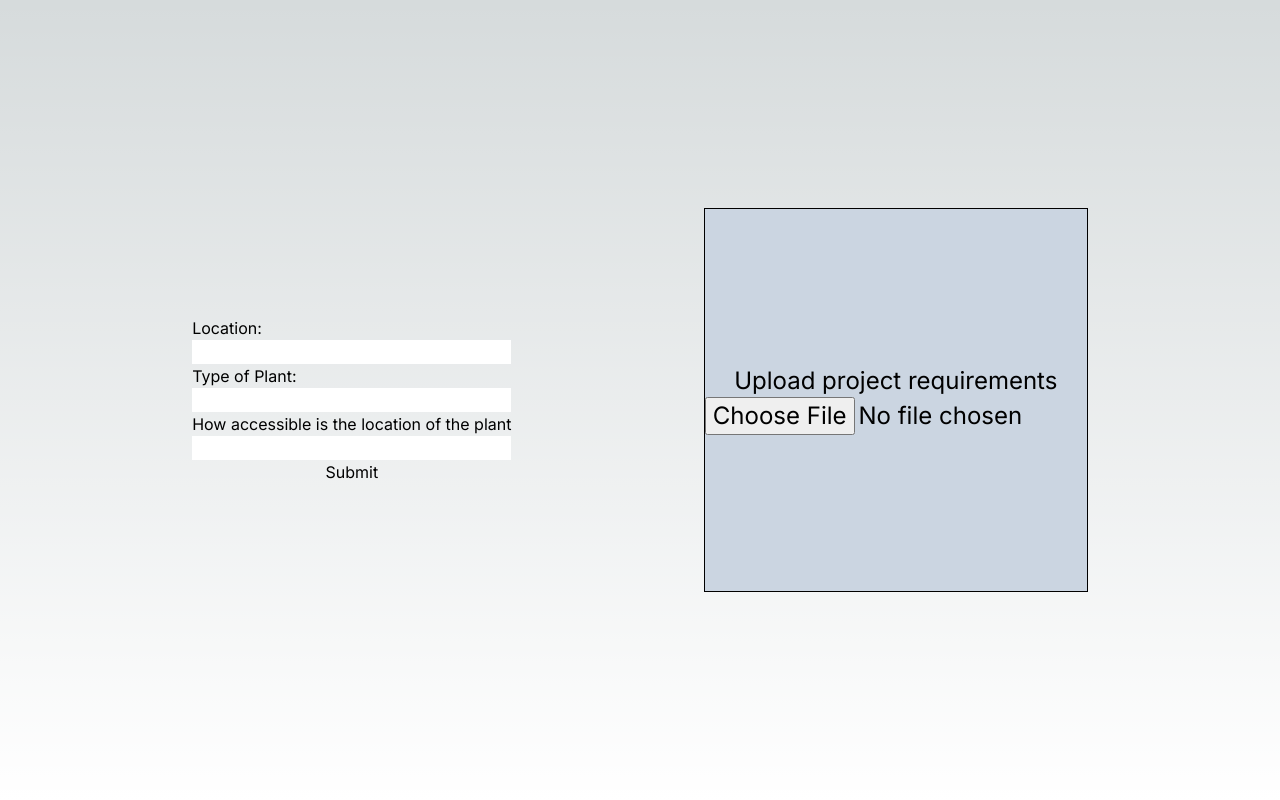
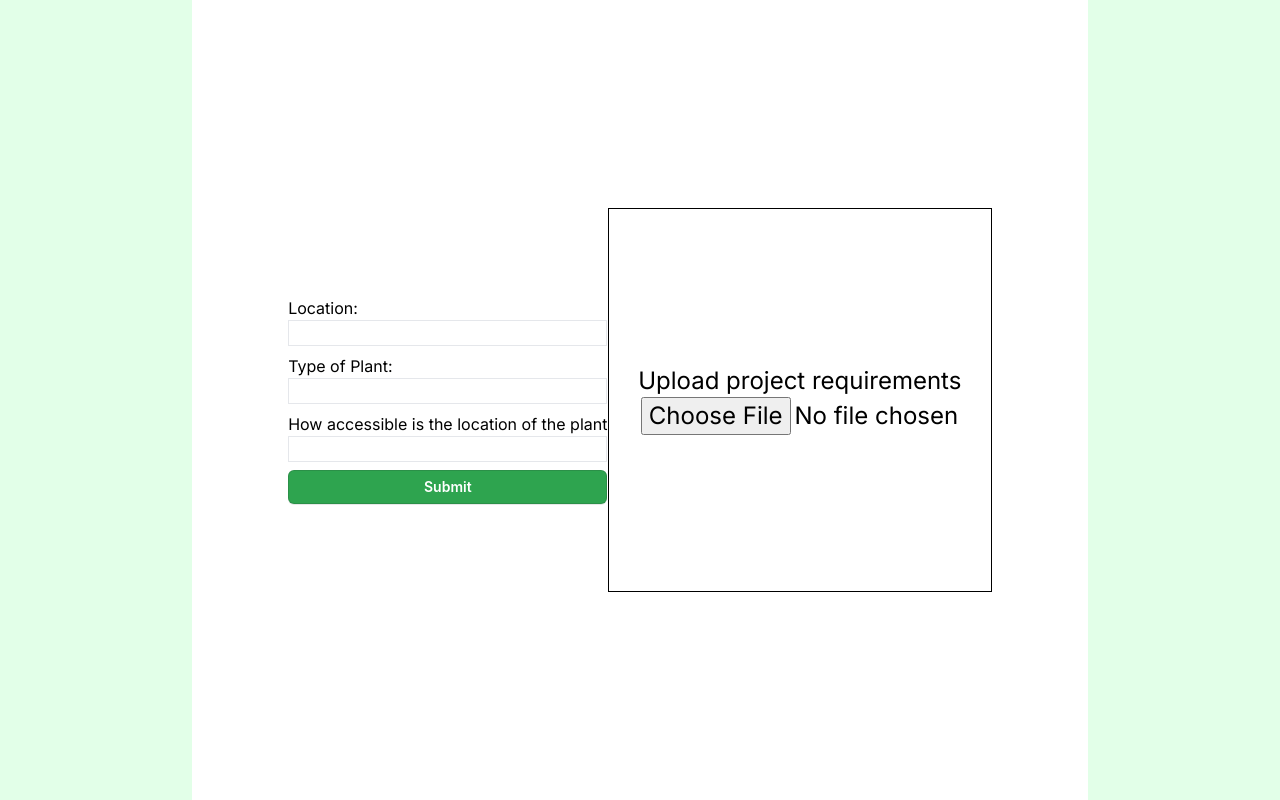
Before and after one commit to phm-2024/harakeke-hack, a Next.js app: page / in a window 1280 px wide. Built offline with nearby package versions, Linux system fonts and the light colour scheme.

Commit message:
style buttons

```diff
--- a/app/globals.css
+++ b/app/globals.css
@@ -2,7 +2,7 @@
 @tailwind components;
 @tailwind utilities;
 
-:root {
+/* :root {
   --foreground-rgb: 0, 0, 0;
   --background-start-rgb: 214, 219, 220;
   --background-end-rgb: 255, 255, 255;
@@ -14,20 +14,82 @@
     --background-start-rgb: 0, 0, 0;
     --background-end-rgb: 0, 0, 0;
   }
+} */
+
+html {
+  background-color: rgb(226, 255, 232);
+  display: flex;
+  justify-content: center;
 }
 
 body {
-  color: rgb(var(--foreground-rgb));
+  /* color: rgb(var(--foreground-rgb));
   background: linear-gradient(
       to bottom,
       transparent,
       rgb(var(--background-end-rgb))
     )
-    rgb(var(--background-start-rgb));
+    rgb(var(--background-start-rgb)); */
+  /* margin: 2em 0em; */
+  background-color: white;
+  width: 70%;
+  /* height: 70%; */
 }
 
-@layer utilities {
+/* @layer utilities {
   .text-balance {
     text-wrap: balance;
   }
+} */
+
+.button-3 {
+  appearance: none;
+  background-color: #2ea44f;
+  border: 1px solid rgba(27, 31, 35, 0.15);
+  border-radius: 6px;
+  box-shadow: rgba(27, 31, 35, 0.1) 0 1px 0;
+  box-sizing: border-box;
+  color: #fff;
+  cursor: pointer;
+  display: inline-block;
+  font-family: -apple-system, system-ui, 'Segoe UI', Helvetica, Arial,
+    sans-serif, 'Apple Color Emoji', 'Segoe UI Emoji';
+  font-size: 14px;
+  font-weight: 600;
+  line-height: 20px;
+  padding: 6px 16px;
+  position: relative;
+  text-align: center;
+  text-decoration: none;
+  user-select: none;
+  -webkit-user-select: none;
+  touch-action: manipulation;
+  vertical-align: middle;
+  white-space: nowrap;
 }
+
+.button-3:focus:not(:focus-visible):not(.focus-visible) {
+  box-shadow: none;
+  outline: none;
+}
+
+.button-3:hover {
+  background-color: #2c974b;
+}
+
+.button-3:focus {
+  box-shadow: rgba(46, 164, 79, 0.4) 0 0 0 3px;
+  outline: none;
+}
+
+.button-3:disabled {
+  background-color: #94d3a2;
+  border-color: rgba(27, 31, 35, 0.1);
+  color: rgba(255, 255, 255, 0.8);
+  cursor: default;
+}
+
+.button-3:active {
+  background-color: #298e46;
+  box-shadow: rgba(20, 70, 32, 0.2) 0 1px 0 inset;
+}
--- a/app/page.tsx
+++ b/app/page.tsx
@@ -1,12 +1,23 @@
+'use client'
+
+import { useState } from 'react'
+
 export default function Home() {
+  const [response, setResponse] = useState(false)
+
+  function handleSubmti() {
+    setResponse(true)
+  }
+
   return (
     <main className="flex min-h-screen flex-row items-center justify-around p-24">
-      <form className="flex flex-col">
+      <form className="flex flex-col" onSubmit={handleSubmti}>
         <label htmlFor="location">Location: </label>
         <input
           type="text"
           name="location"
           id="location"
+          className="mb-2 border border-2px border-green"
           // placeholder="Enter the location of your project"
         />
         <label htmlFor="type">Type of Plant: </label>
@@ -14,6 +25,7 @@ export default function Home() {
           type="text"
           name="type"
           id="type"
+          className="mb-2 border border-2px border-green"
           // placeholder="Plant type"
         />
         <label htmlFor="accessibility">
@@ -23,14 +35,21 @@ export default function Home() {
           type="text"
           name="accessibility"
           id="accessibility"
+          className="mb-2 border border-2px border-green"
           // placeholder="Access to plant"
         />
-        <button type="submit">Submit</button>
+        <button
+          type="submit"
+          className="button-3"
+          // onClick={() => setResponse(true)}
+        >
+          Submit
+        </button>
       </form>
-      <div className="flex flex-col justify-center border border-2px border-black bg-slate-300 h-96 w-96 text-center text-2xl">
+      <div className="flex flex-col justify-center border border-2px border-black h-96 w-96 text-center text-2xl">
         <label htmlFor="requirements">Upload project requirements</label>
         <input
-          className="flex flex-col justify-center items-center"
+          className="ml-8"
           type="file"
           name="requirements"
           id="requirements"
```
